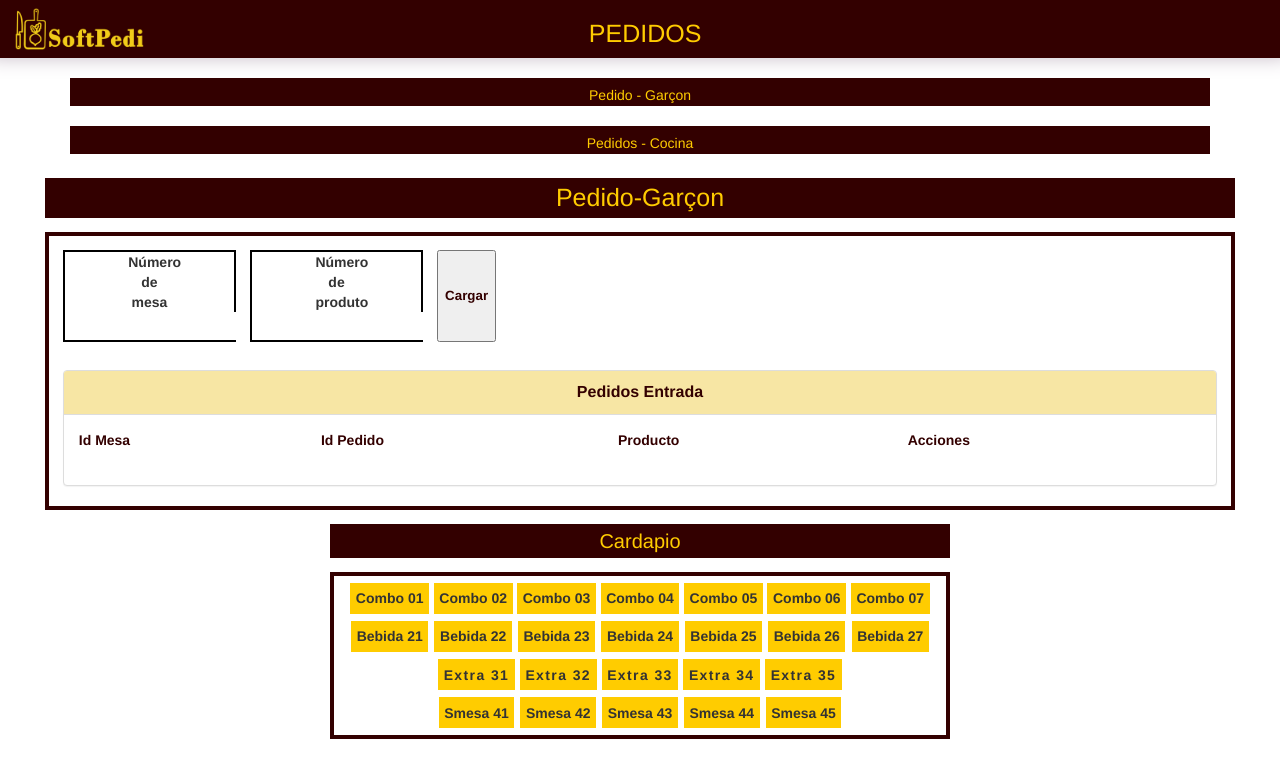
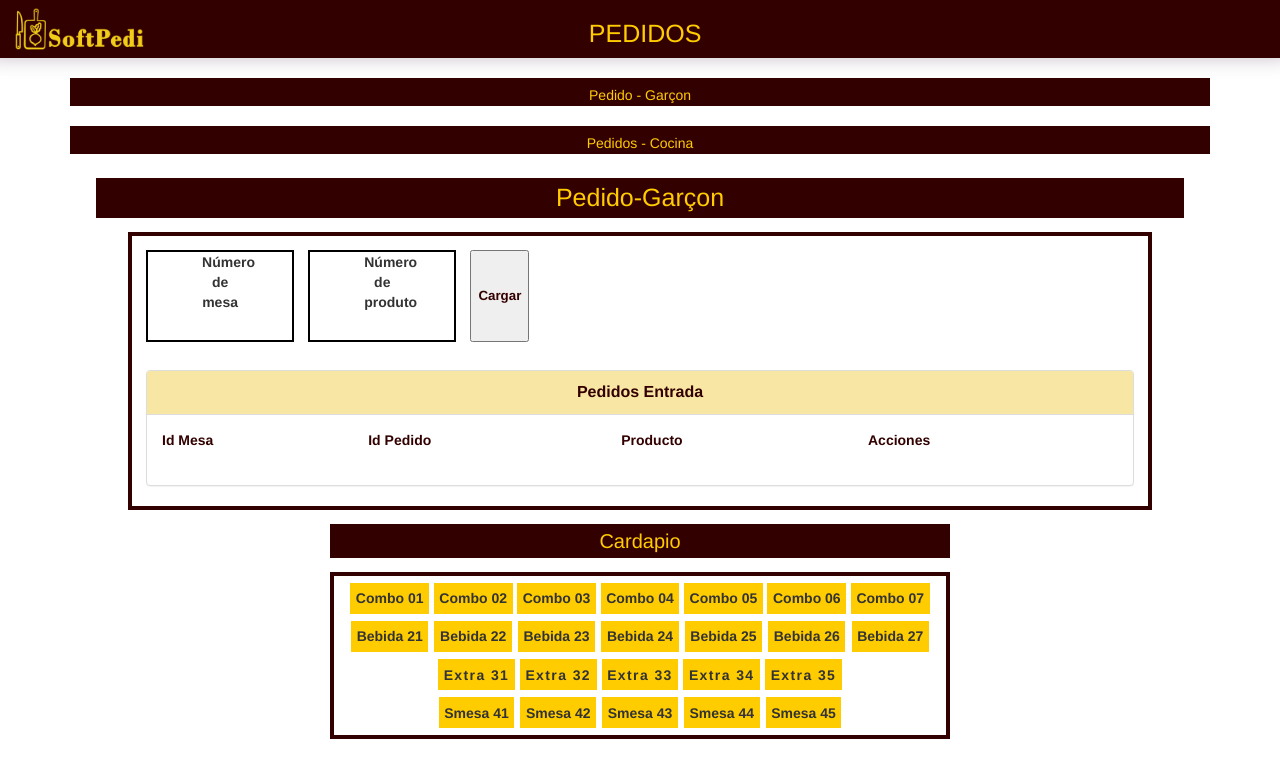
Before and after one commit to marimenvas/Projeto-Pedidos, an Angular app: page /pedido-garcon in a window 1280 px wide. Shown: the top 778 px of the page. Built offline with nearby package versions, Linux system fonts and the light colour scheme.

Commit message:
mudancas no css

```diff
--- a/src/app/pedido-garcon/pedido-garcon.component.css
+++ b/src/app/pedido-garcon/pedido-garcon.component.css
@@ -1,5 +1,5 @@
 .titulo-garcon{
-    width: 93%;
+    width: 85%;
     background-color:#330000;
     text-align: center;
     margin: 1em auto;
@@ -15,7 +15,7 @@ h2 {
     margin: 0;
 }
 .contenedor-pedido {
-    width: 93%;
+    width: 80%;
     border: solid 4px #330000;
     padding: 0.5em 1em 0em 1em;
     text-align: center;
@@ -44,6 +44,7 @@ h2 {
 }
 
 .contenedor-formulario .input-element input{
+    width: 80%;
     border: none;
     margin: 0 auto 0 0;
     padding-bottom: 0.5em;
--- a/src/app/pedido-garcon/pedido-garcon.component.html
+++ b/src/app/pedido-garcon/pedido-garcon.component.html
@@ -37,7 +37,7 @@
                 <a class="btn btn-sm btn-danger" (click)="remove(pedido)">Eliminar</a>
               </td>
             </tr>
-          </tbody>
+          </tbody>-->
         </table>
     </div>
-</div>-->
+</div>
--- a/src/app/pedidos-cocina/pedidos-cocina.component.css
+++ b/src/app/pedidos-cocina/pedidos-cocina.component.css
@@ -1,5 +1,5 @@
 .titulo-cocina{
-    width: 93%;
+    width: 85%;
     background-color:#330000;
     text-align: center;
     margin: 1em auto;
@@ -16,7 +16,7 @@ h2 {
 }
 
 .contenedor-panel {
-    width: 90%;
+    width: 80%;
     max-width: 1140px;
     border: solid 4px #330000;
     padding: 1.5em 2em 1.5em 2em;
```
